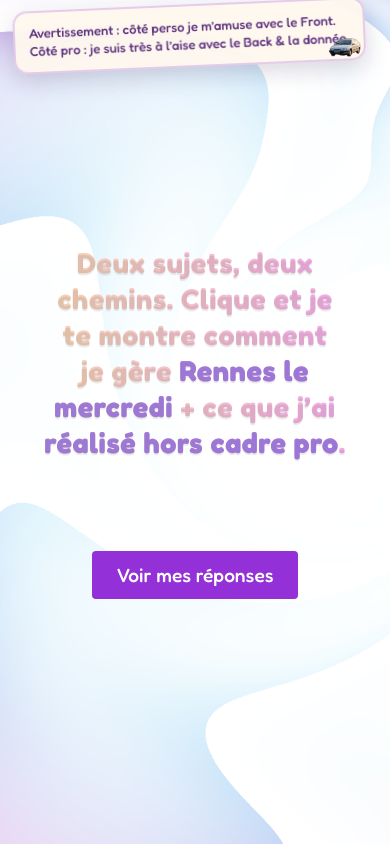
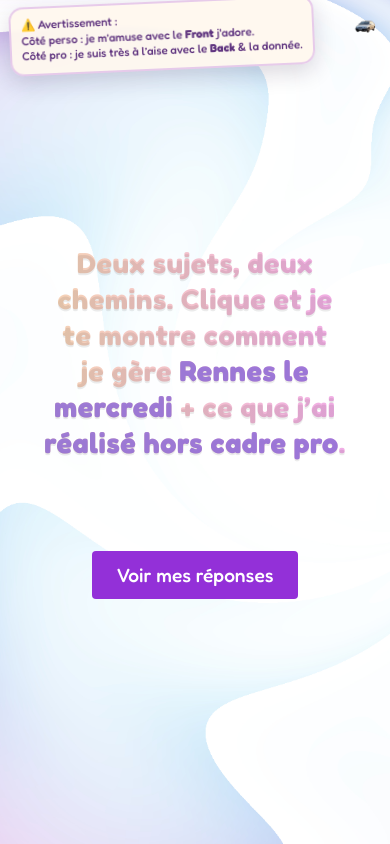
Before and after one commit to VAcheronPradelAlyssa/jarvi, an Angular app: page /home in a window 390 px wide. Built offline with nearby package versions, Linux system fonts and the light colour scheme.

Commit message:
amélioration des attributs d'accessibilité et mise à jour des styles pour le composant d'accueil : ajout de rôles et ajustement des marges

```diff
--- a/src/app/components/home/home.html
+++ b/src/app/components/home/home.html
@@ -1,14 +1,17 @@
 <!-- Image décorative en haut à droite -->
-<img src="/assets/home/xsara.png" alt="xsara" class="xsara-img" />
+<img src="/assets/home/xsara.png" alt="" class="xsara-img" role="presentation" />
+
 <h1 class="subtitle">
-      Deux sujets, deux chemins. Clique et je te montre comment je gère
-      <strong>Rennes le mercredi</strong> + ce que j’ai
-      <strong>réalisé hors cadre pro</strong>.
-    </h1>
+  Deux sujets, deux chemins. Clique et je te montre comment je gère
+  <strong>Rennes le mercredi</strong> + ce que j’ai
+  <strong>réalisé hors cadre pro</strong>.
+</h1>
 
-    <button>Voir mes réponses</button>
+<button class="primary">Voir mes réponses</button>
 
-    <aside class="sticker">
-  Avertissement : côté perso je m’amuse avec le Front.<br>
-  Côté pro : je suis très à l’aise avec le Back &amp; la donnée.
+<aside class="sticker" role="note" aria-label="Avertissement front/back">
+  <span class="emoji">⚠️</span>
+  Avertissement : <br>
+  Côté perso : je m’amuse avec le <strong>Front</strong> j'adore.<br>
+  Côté pro : je suis très à l’aise avec le <strong>Back</strong> &amp; la donnée.
 </aside>
--- a/src/app/components/home/home.scss
+++ b/src/app/components/home/home.scss
@@ -13,6 +13,7 @@
   background: url("/assets/home/fondcv.png") center / cover no-repeat;
 }
 
+/* Titre principal */
 .subtitle {
   margin: 0;
   max-width: min(72ch, 100%);
@@ -24,19 +25,22 @@
   font-weight: 700;
   letter-spacing: 0.02em;
   line-height: 1.25;
-    text-shadow: 0 2px 0 rgba(0, 0, 0, 0.08);
-    background: linear-gradient(90deg, rgb(245, 215, 175) 0%, rgb(240, 169, 235) 100%);
+  text-shadow: 0 2px 0 rgba(0,0,0,0.08);
+
+  /* Effet gradient texte */
+  background: linear-gradient(90deg, rgb(245,215,175) 0%, rgb(240,169,235) 100%);
   -webkit-background-clip: text;
   background-clip: text;
   -webkit-text-fill-color: transparent;
 }
 .subtitle strong {
-  -webkit-text-fill-color: rgba(147, 112, 216, 0.89);
+  -webkit-text-fill-color: rgba(147,112,216,0.89);
   background: none;
   -webkit-background-clip: border-box;
   background-clip: border-box;
 }
 
+/* Bouton principal */
 button {
   margin-top: 0;
   padding: 12px 24px;
@@ -48,8 +52,14 @@ button {
   border: none;
   border-radius: 4px;
   cursor: pointer;
+  transition: background 0.18s;
+
+  &:hover, &:focus {
+    background-color: #7a26b5;
+  }
 }
 
+/* Note sticky en haut/gauche */
 .sticker {
   position: fixed;
   top: clamp(12px, 2vw, 28px);
@@ -59,7 +69,7 @@ button {
   padding: 12px 14px;
   border-radius: 14px;
   border: 2px solid rgba(147, 48, 216, 0.22);
-  background: rgba(255, 248, 238, 0.92);
+  background: rgba(255,248,238, 0.92);
   color: #5f347f;
   font-family: "Fredoka", sans-serif;
   font-size: clamp(0.82rem, 1.1vw, 0.98rem);
@@ -69,8 +79,18 @@ button {
   transform-origin: left top;
   backdrop-filter: blur(2px);
 }
+/* Amélioration : Responsive */
+@media (max-width: 700px) {
+  .sticker {
+    font-size: clamp(0.72rem, 2.5vw, 0.93rem);
+    left: clamp(4px, 2vw, 9px);
+    top: clamp(8px, 2vw, 14px);
+    max-width: 99vw;
+    padding: 9px 10px;
+  }
+}
 
-/* Image xsara en haut à droite */
+/* Image xsara en haut à droite, décorative */
 .xsara-img {
   position: fixed;
   top: clamp(12px, 2vw, 28px);
@@ -81,3 +101,12 @@ button {
   pointer-events: none;
   user-select: none;
 }
+
+/* Responsive xsara */
+@media (max-width: 700px) {
+  .xsara-img {
+    width: min(44px, 17vw);
+    top: 4px;
+    right: 4px;
+  }
+}
```
Lines whose indentation alone changed are shown as unchanged.
